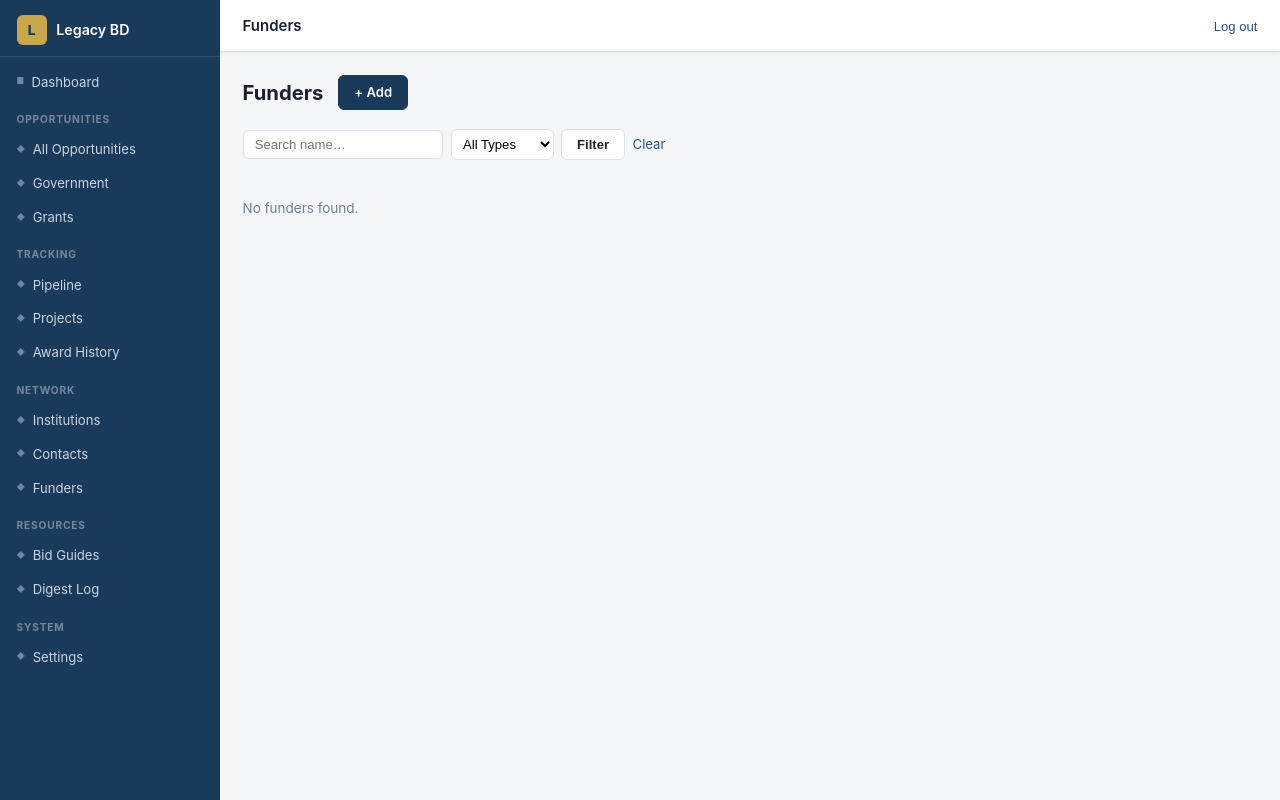
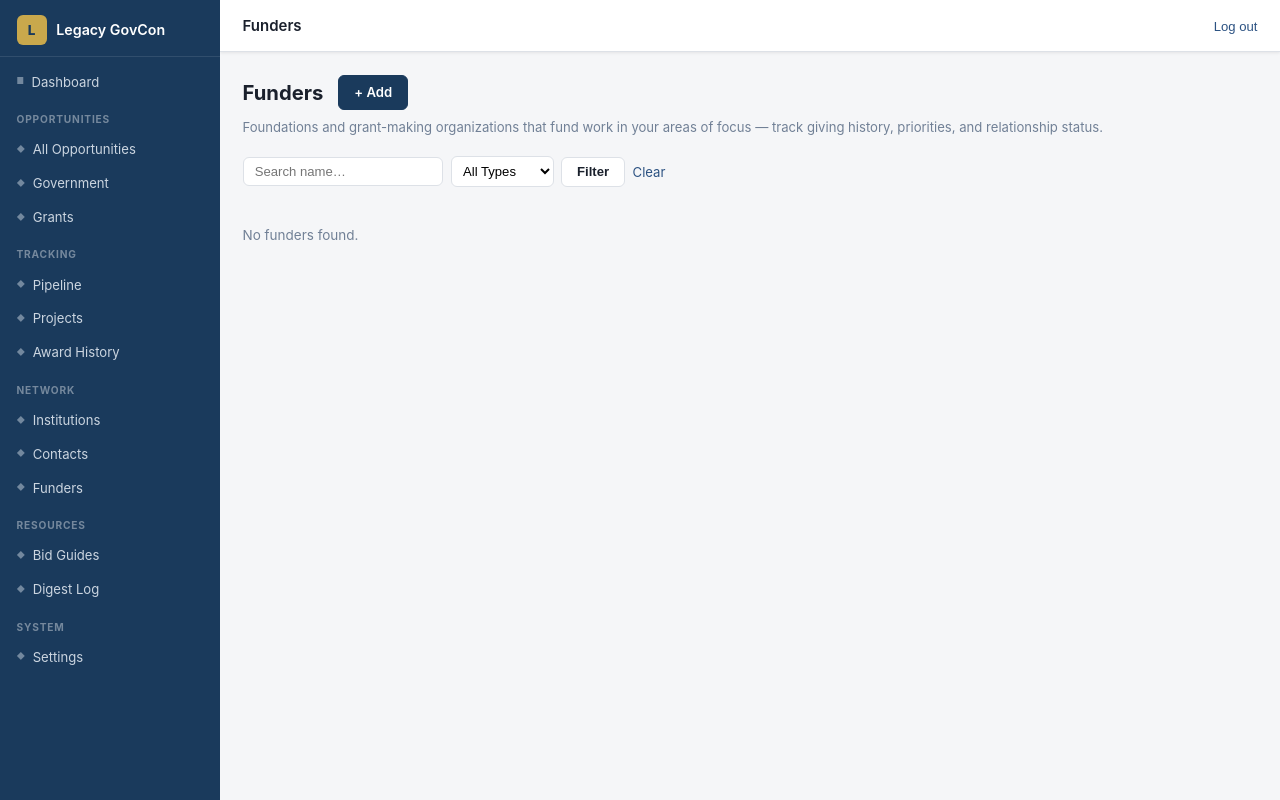
Before and after one commit to aishaladon/legacy, a Node server app: page /funders in a window 1280 px wide. Run offline with Node 20, Linux system fonts and the light colour scheme; the visitor is signed in with stand-in values (Sample User, id 1); data that the repository does not hold is empty; some libraries are stand-ins or nearby versions.

Commit message:
Rename to Legacy GovCon, add page descriptions to all sections

```diff
--- a/public/css/main.css
+++ b/public/css/main.css
@@ -1,5 +1,5 @@
 /* ═══════════════════════════════════════════════════════
-   Legacy BD Workspace — Main Stylesheet
+   Legacy GovCon — Main Stylesheet
    ═══════════════════════════════════════════════════════ */
 
 :root {
@@ -130,10 +130,15 @@ a:hover { text-decoration: underline; }
 /* ── Page header ────────────────────────────────────────── */
 .page-header {
   display: flex; align-items: center; gap: 1rem;
-  margin-bottom: 1.25rem; flex-wrap: wrap;
+  margin-bottom: .5rem; flex-wrap: wrap;
 }
 .page-header h2 { font-size: 1.35rem; font-weight: 700; }
 .page-actions   { display: flex; gap: .5rem; align-items: center; margin-left: auto; flex-wrap: wrap; }
+.page-desc {
+  color: var(--text-muted); font-size: .875rem;
+  margin-bottom: 1.25rem; line-height: 1.5;
+  width: 100%;
+}
 
 /* ── Stat tiles ─────────────────────────────────────────── */
 .stat-grid {
--- a/server.js
+++ b/server.js
@@ -50,7 +50,7 @@ app.use('/digest-log', require('./routes/digest_log'));
 
 const PORT = process.env.PORT || 3000;
 app.listen(PORT, () => {
-  console.log(`Legacy BD Workspace running on port ${PORT}`);
+  console.log(`Legacy GovCon running on port ${PORT}`);
 });
 
 module.exports = app;
--- a/views/auth/login.ejs
+++ b/views/auth/login.ejs
@@ -3,7 +3,7 @@
 <head>
   <meta charset="UTF-8">
   <meta name="viewport" content="width=device-width, initial-scale=1.0">
-  <title>Log In — Legacy BD</title>
+  <title>Log In — Legacy GovCon</title>
   <link rel="stylesheet" href="/css/main.css">
 </head>
 <body class="login-body">
@@ -11,7 +11,7 @@
     <div class="login-card">
       <div class="login-brand">
         <span class="brand-mark-lg">L</span>
-        <h1>Legacy BD Workspace</h1>
+        <h1>Legacy GovCon</h1>
         <p>Legacy Planning &amp; Preservation Ltd.</p>
       </div>
 
--- a/views/award_history/index.ejs
+++ b/views/award_history/index.ejs
@@ -2,6 +2,7 @@
   <h2>Award History</h2>
   <a href="/award-history/new" class="btn btn-primary">+ Add</a>
 </div>
+<p class="page-desc">Historical record of won and lost bids — analyze past performance to sharpen future pursuit strategy and document past performance for proposals.</p>
 
 <form class="filter-bar" method="GET" action="/award-history">
   <input type="text" name="q" value="<%= filters.q || '' %>" placeholder="Search title or agency…" class="filter-input">
--- a/views/contacts/index.ejs
+++ b/views/contacts/index.ejs
@@ -2,6 +2,7 @@
   <h2>Contacts</h2>
   <a href="/contacts/new" class="btn btn-primary">+ Add</a>
 </div>
+<p class="page-desc">Key people in your network — contracting officers, program managers, grant officers, and partners you work with across institutions.</p>
 
 <form class="filter-bar" method="GET" action="/contacts">
   <input type="text" name="q" value="<%= filters.q || '' %>" placeholder="Search name or title…" class="filter-input">
--- a/views/dashboard/index.ejs
+++ b/views/dashboard/index.ejs
@@ -1,5 +1,6 @@
 <div class="page-header">
   <h2>Dashboard</h2>
+  <p class="page-desc">Live snapshot of your active opportunities, upcoming deadlines, and pipeline health.</p>
 </div>
 
 <div class="stat-grid">
--- a/views/digest_log/index.ejs
+++ b/views/digest_log/index.ejs
@@ -1,5 +1,6 @@
 <div class="page-header">
   <h2>Daily Digest Log</h2>
+  <p class="page-desc">Record of automated daily opportunity digest emails — review what was sent, when, and how many opportunities were included.</p>
 </div>
 
 <% if (digests.length === 0) { %>
--- a/views/funders/index.ejs
+++ b/views/funders/index.ejs
@@ -2,6 +2,7 @@
   <h2>Funders</h2>
   <a href="/funders/new" class="btn btn-primary">+ Add</a>
 </div>
+<p class="page-desc">Foundations and grant-making organizations that fund work in your areas of focus — track giving history, priorities, and relationship status.</p>
 
 <form class="filter-bar" method="GET" action="/funders">
   <input type="text" name="q" value="<%= filters.q || '' %>" placeholder="Search name…" class="filter-input">
--- a/views/government/index.ejs
+++ b/views/government/index.ejs
@@ -2,6 +2,7 @@
   <h2>Government Contracts</h2>
   <a href="/government/new" class="btn btn-primary">+ Add</a>
 </div>
+<p class="page-desc">Federal, state, and local government contracting opportunities — RFPs, sole-source contracts, and task orders tracked with full contract details.</p>
 
 <form class="filter-bar" method="GET" action="/government">
   <input type="text" name="q" value="<%= filters.q || '' %>" placeholder="Search title or solicitation #…" class="filter-input">
--- a/views/grants/index.ejs
+++ b/views/grants/index.ejs
@@ -2,6 +2,7 @@
   <h2>Grant Opportunities</h2>
   <a href="/grants/new" class="btn btn-primary">+ Add</a>
 </div>
+<p class="page-desc">Grant funding opportunities from federal agencies, foundations, and institutions — track eligibility, award ranges, and application deadlines.</p>
 
 <form class="filter-bar" method="GET" action="/grants">
   <input type="text" name="q" value="<%= filters.q || '' %>" placeholder="Search title…" class="filter-input">
--- a/views/guides/index.ejs
+++ b/views/guides/index.ejs
@@ -2,6 +2,7 @@
   <h2>Bid Writing Guides</h2>
   <a href="/guides/new" class="btn btn-primary">+ New Guide</a>
 </div>
+<p class="page-desc">Proposal writing templates, checklists, and guidance for crafting competitive, compliant bids — organized by opportunity type.</p>
 
 <% if (guides.length === 0) { %>
   <p class="empty-state">No guides yet. <a href="/guides/new">Create your first bid writing guide</a>.</p>
--- a/views/institutions/index.ejs
+++ b/views/institutions/index.ejs
@@ -2,6 +2,7 @@
   <h2>Institutions</h2>
   <a href="/institutions/new" class="btn btn-primary">+ Add</a>
 </div>
+<p class="page-desc">Agencies, foundations, universities, and organizations you pursue opportunities with — the anchor entities in your BD network.</p>
 
 <form class="filter-bar" method="GET" action="/institutions">
   <input type="text" name="q" value="<%= filters.q || '' %>" placeholder="Search name…" class="filter-input">
--- a/views/opportunities/index.ejs
+++ b/views/opportunities/index.ejs
@@ -2,6 +2,7 @@
   <h2>All Opportunities</h2>
   <a href="/opportunities/new" class="btn btn-primary">+ Add</a>
 </div>
+<p class="page-desc">Every contract, grant, and professional opportunity tracked in one place — from first discovery through award.</p>
 
 <form class="filter-bar" method="GET" action="/opportunities">
   <input type="text" name="q" value="<%= filters.q || '' %>" placeholder="Search title…" class="filter-input">
--- a/views/partials/layout.ejs
+++ b/views/partials/layout.ejs
@@ -3,7 +3,7 @@
 <head>
   <meta charset="UTF-8">
   <meta name="viewport" content="width=device-width, initial-scale=1.0">
-  <title><%= title %> — Legacy BD</title>
+  <title><%= title %> — Legacy GovCon</title>
   <link rel="stylesheet" href="/css/main.css">
 </head>
 <body>
--- a/views/partials/sidebar.ejs
+++ b/views/partials/sidebar.ejs
@@ -1,7 +1,7 @@
 <nav class="sidebar" id="sidebar">
   <div class="sidebar-brand">
     <span class="brand-mark">L</span>
-    <span class="brand-name">Legacy BD</span>
+    <span class="brand-name">Legacy GovCon</span>
   </div>
   <ul class="nav-list">
     <li class="nav-item"><a href="/" class="nav-link"><span class="nav-icon">&#9632;</span> Dashboard</a></li>
--- a/views/pipeline/index.ejs
+++ b/views/pipeline/index.ejs
@@ -1,5 +1,6 @@
 <div class="page-header">
   <h2>Pipeline</h2>
+  <p class="page-desc">Active pursuits staged through the BD lifecycle — track win probability, expected value, and next actions for every open opportunity.</p>
   <div class="stat-inline">
     <span><strong><%= totals.count || 0 %></strong> active</span>
     <span><strong>$<%= totals.total_value ? Number(totals.total_value).toLocaleString('en-US',{maximumFractionDigits:0}) : '0' %></strong> total value</span>
--- a/views/projects/index.ejs
+++ b/views/projects/index.ejs
@@ -2,6 +2,7 @@
   <h2>Projects</h2>
   <a href="/projects/new" class="btn btn-primary">+ Add</a>
 </div>
+<p class="page-desc">Awarded contracts and active engagements — track deliverables, timelines, contract values, and project status.</p>
 
 <form class="filter-bar" method="GET" action="/projects">
   <select name="status" class="filter-select">
--- a/views/settings/index.ejs
+++ b/views/settings/index.ejs
@@ -1,5 +1,6 @@
 <div class="page-header">
   <h2>Settings</h2>
+  <p class="page-desc">Your company profile, NAICS codes, tracked keywords, and notification preferences — configure how the system is tuned for your business.</p>
 </div>
 
 <section class="card" id="general">
```
